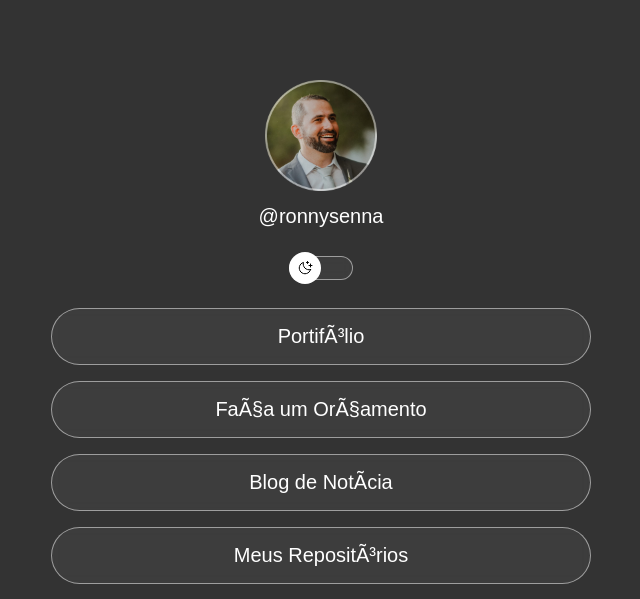
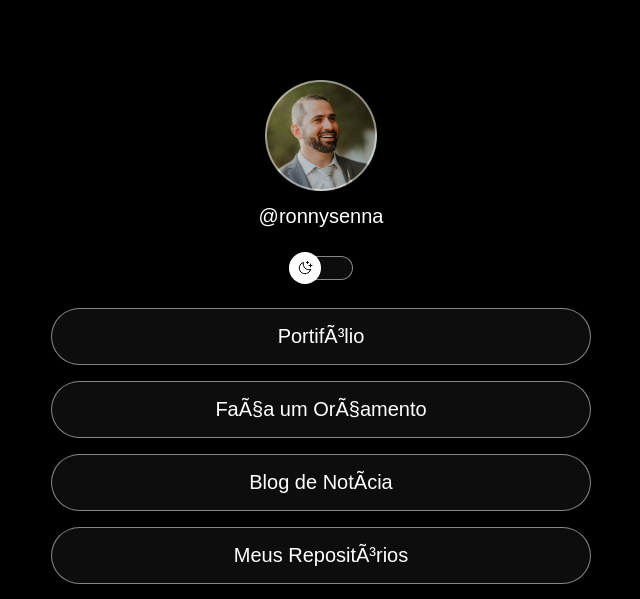
Before and after one commit to ronnysenna/link-bio, a plain HTML site: page index.html in a window 1280 px wide. Shown: the top 599 px of the page, without its empty margins (319-959 px from the left). Drawn offline with nearby package versions, Linux system fonts and the light colour scheme; a web font is replaced by a local one.

Commit message:
fundo preto

```diff
--- a/stylle.css
+++ b/stylle.css
@@ -5,7 +5,7 @@
 }
 :root {
   --text-color: white;
-  --bg-color: #333333; /* Fundo cinza para o modo escuro */
+  --bg-color: black !important; /* Fundo ptreto para o modo escuro */
   --stroke-color: rgba(255, 255, 255, 0.5);
   --surface-color: rgba(255, 255, 255, 0.05);
   --surface-color-hover: rgba(0, 0, 0, 0.02);
@@ -159,7 +159,7 @@ footer a:hover {
 /* media queries */
 @media (min-width: 700px) {
   :root {
-    --bg-color: #333333; /* Fundo cinza para telas maiores */
+    --bg-color: black !important; /* Fundo cinza para telas maiores */
   }
 
   .light {
```
